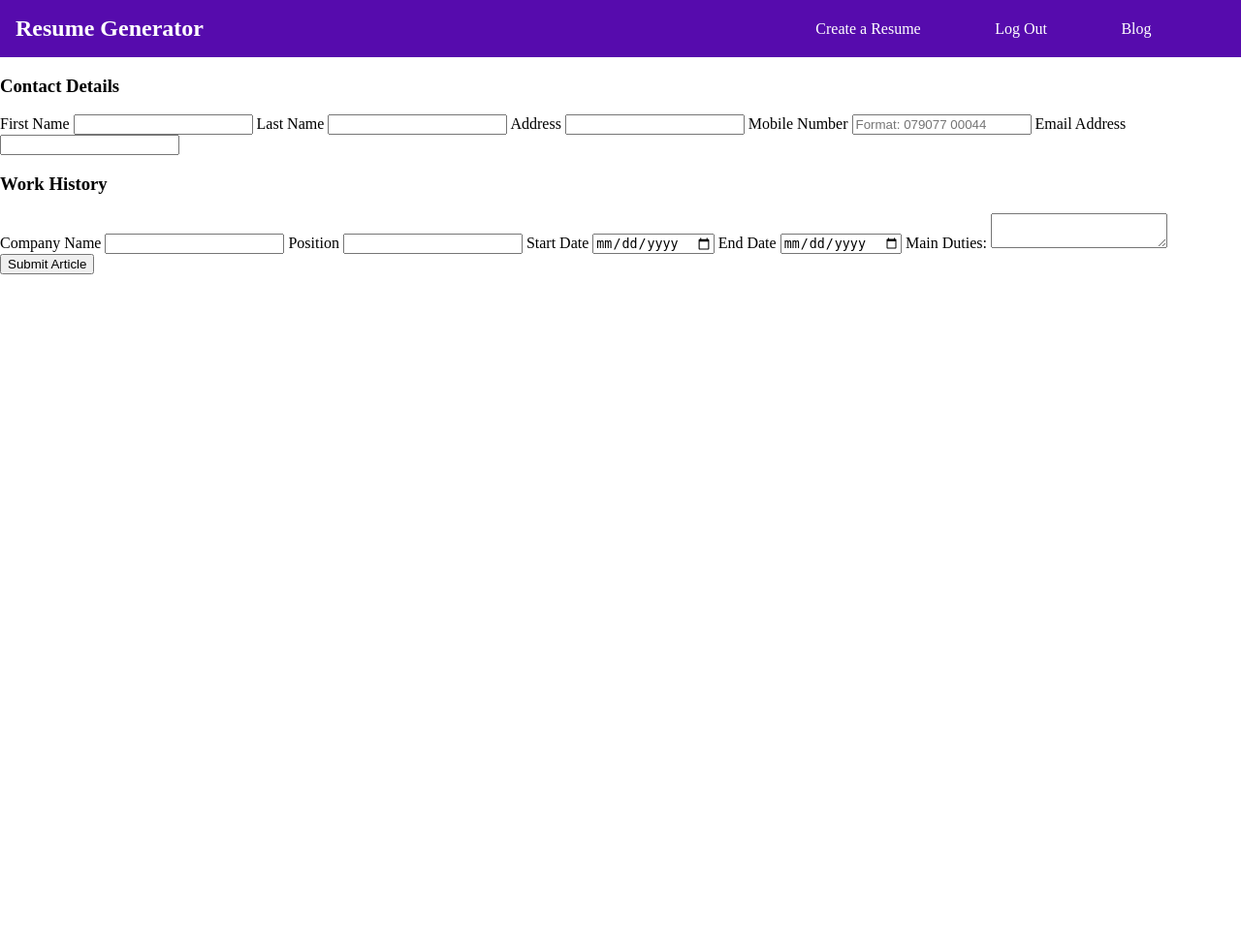
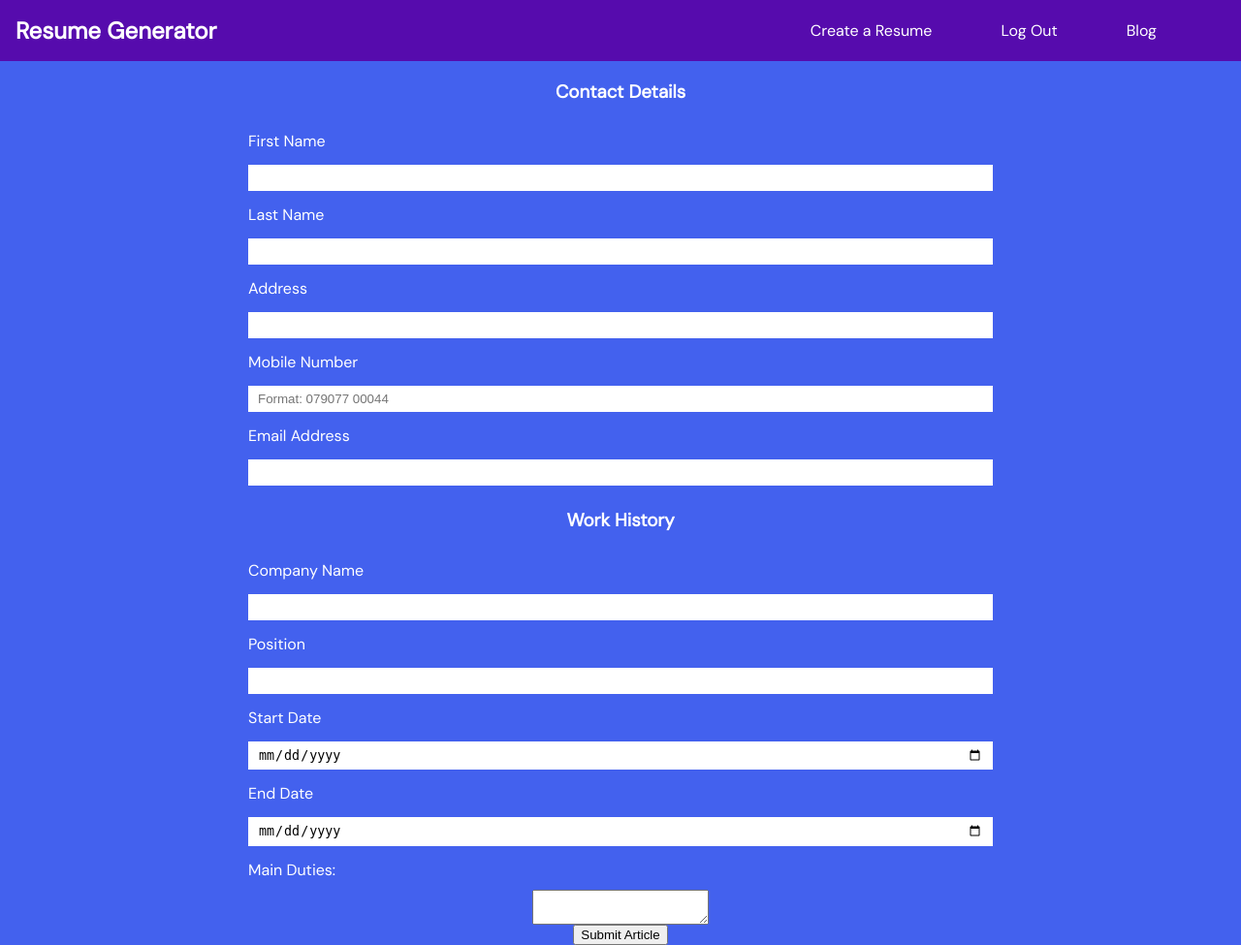
Before and after one commit to kimpea/resume-generator, a Flask app: a page that uses templates/base.html in a window 1280 px wide. Shown: the whole page at 97% size. Before the commit the page ends 283 px from the top, so only its background shows below. Run offline with Flask 2, Linux system fonts and the light colour scheme; the visitor is signed in with stand-in values (Sample User, id 1); some libraries are stand-ins or nearby versions.

Commit message:
Style form

```diff
--- a/static/css/styles.css
+++ b/static/css/styles.css
@@ -1,6 +1,9 @@
+@import url('https://fonts.googleapis.com/css2?family=DM+Sans&display=swap');
+
 body {
-    background-color: white;
+    background-color: #3F37C9;
     margin: 0;
+    font-family: 'DM Sans', sans-serif;
 }
 
 header {
@@ -41,3 +44,46 @@ header {
     text-decoration: none;
     color: white;
 }
+
+main {
+    display: flex;
+    flex-direction: column;
+    justify-content: center;
+    align-items: center;
+}
+
+#add-resume-section {
+    display: flex;
+    flex-direction: row;
+    width: 70%;
+}
+
+#resume-form {
+    display: flex;
+    flex-direction: column;
+    justify-content: center;
+    align-items: center;
+    width: 100%;
+    background-color: #4361EE;
+    color: white;
+}
+
+#resume-form label {
+    width: 60%;
+    padding: 6px 0px;
+    margin: 4px 0;
+}
+
+#resume-form input {
+    width: 60%;
+    padding: 6px 10px;
+    margin: 4px 0;
+    box-sizing: border-box;
+    border: none;
+}
+
+
+
+#resume-form .ck-editor {
+    width: 60%;
+}
```
